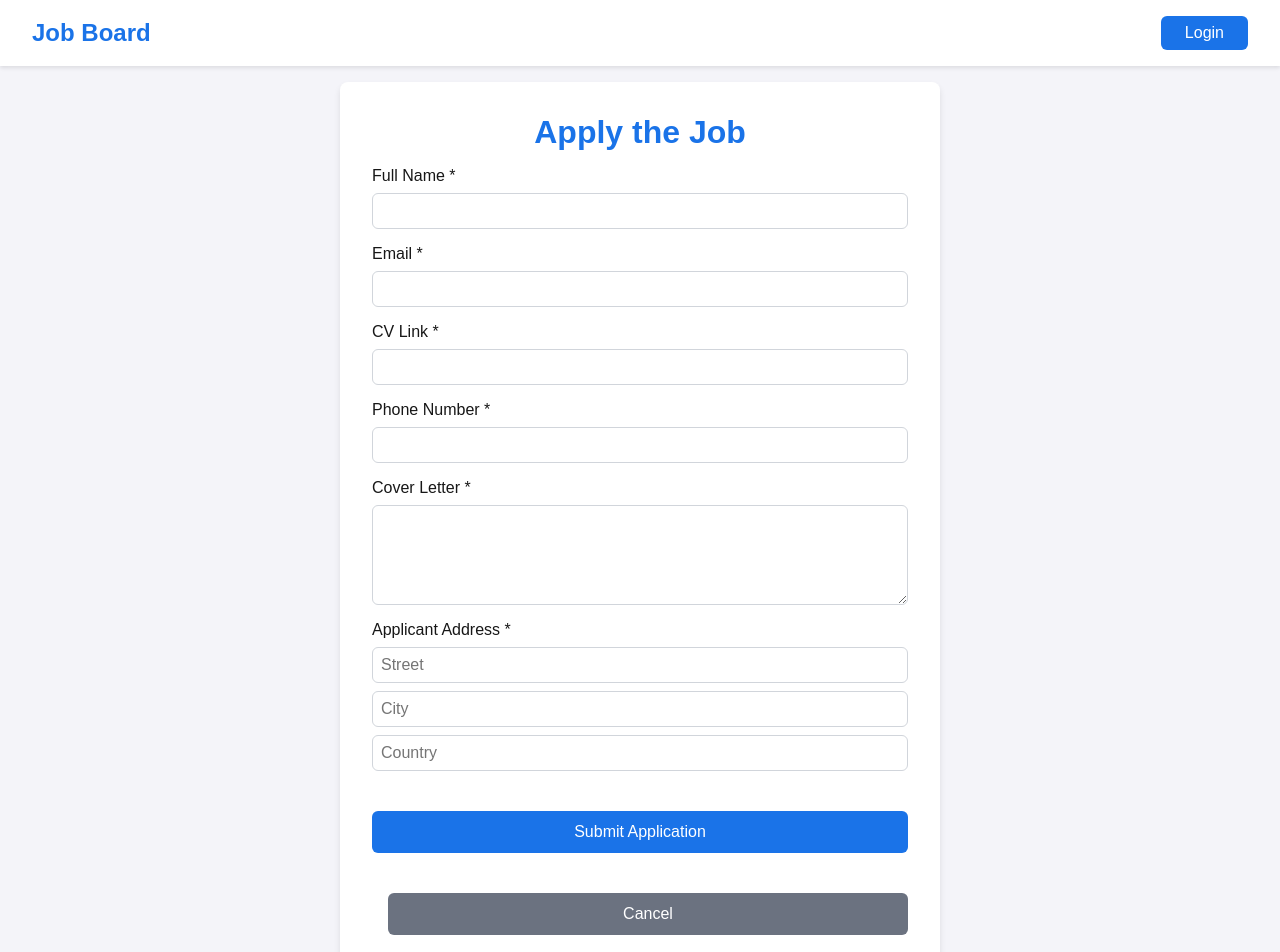
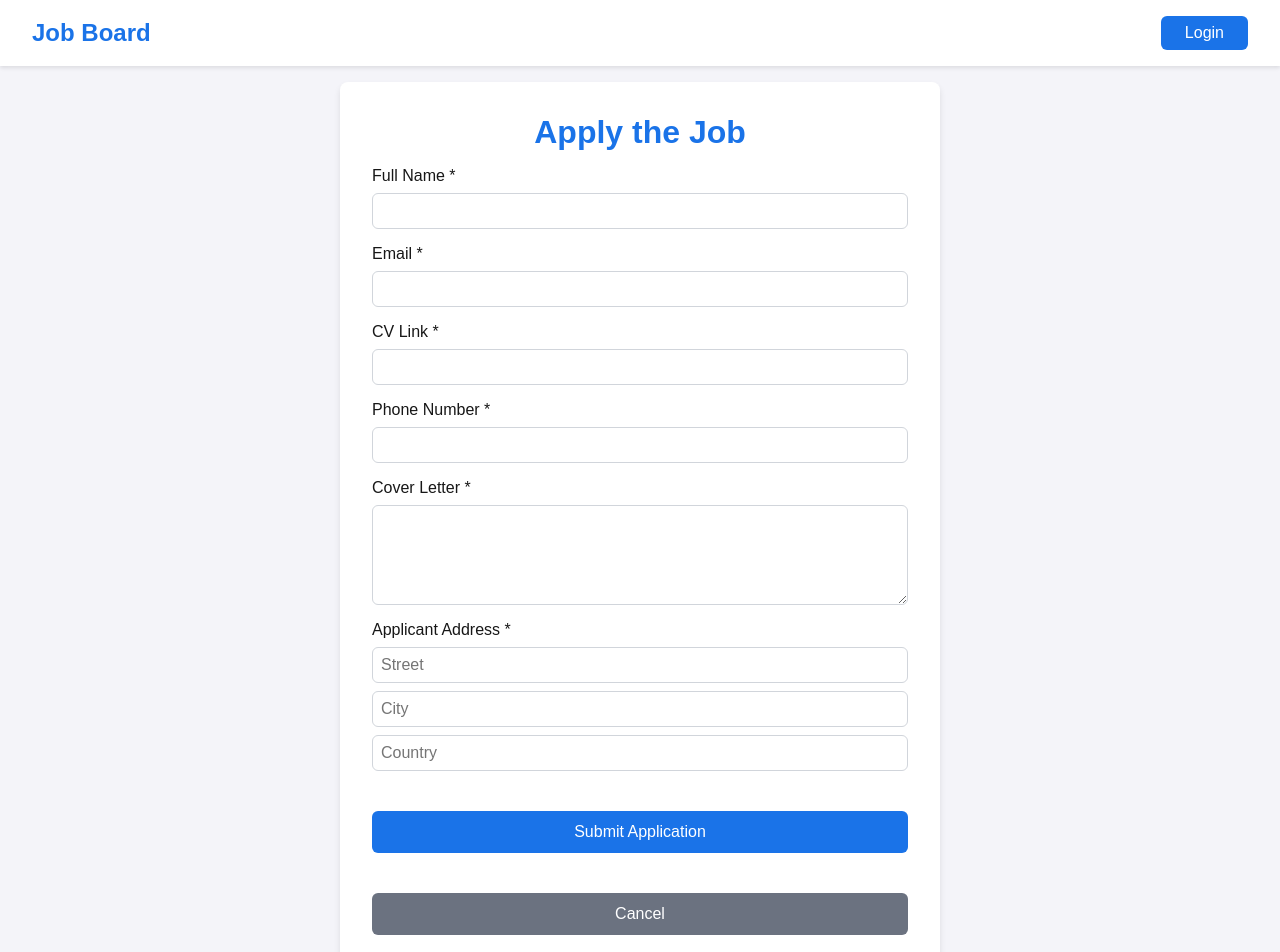
Before and after one commit to hadiuzzaman909/mini-job-board, a Next.js app in the folder frontend/: page /apply/1 in a window 1280 px wide. Shown: the top 952 px of the page. Built offline with nearby package versions, Linux system fonts and the light colour scheme.

Commit message:
UI Enhancment

```diff
--- a/frontend/src/app/apply/[jobId]/page.tsx
+++ b/frontend/src/app/apply/[jobId]/page.tsx
@@ -108,7 +108,6 @@ const ApplyPage = () => {
         applicantAddress: { ...prev.applicantAddress, [addressField]: value },
       }));
 
-      // Validate nested applicantAddress field
       const errorMsg = validateField(name, value);
       setErrors((prev) => ({
         ...prev,
@@ -140,7 +139,6 @@ const ApplyPage = () => {
 
     setErrors(newErrors);
 
-    // Check if any errors exist
     const hasErrors =
       Object.values(newErrors).some((val) => {
         if (typeof val === "object") {
@@ -303,7 +301,7 @@ const ApplyPage = () => {
               type="button"
               className={styles.applyButton}
               onClick={() => router.push(`/job/${jobId}`)}
-              style={{ backgroundColor: "#6b7280", marginLeft: "1rem" }}
+              style={{ backgroundColor: "#6b7280" }}
             >
               Cancel
             </button>
--- a/frontend/src/app/styles/Details.module.css
+++ b/frontend/src/app/styles/Details.module.css
@@ -18,7 +18,7 @@
 }
 
 .jobTitle {
-  font-size: 2rem;
+  font-size: 1.5rem;
   color: #1a73e8;
   margin-bottom: 1rem;
 }
```
